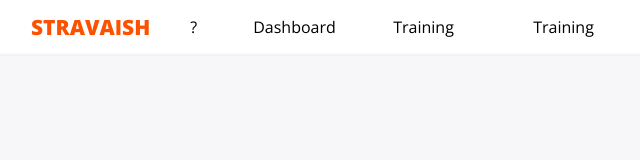
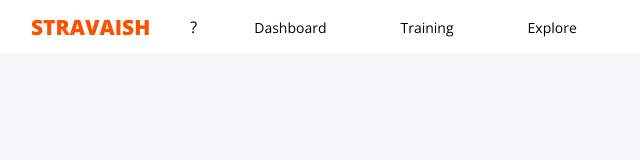
Before and after one commit to T-McVee/stravaish, a React (Create React App) app: page / in a window 1280 px wide. Shown: the top 160 px of the page, without its empty margins (0-640 px from the left). Built offline with nearby package versions, Linux system fonts and the light colour scheme.

Commit message:
Improves the dropdown component style and function

```diff
--- a/src/components/GlobalNav/Dropdown.js
+++ b/src/components/GlobalNav/Dropdown.js
@@ -5,15 +5,16 @@ import { A } from '../Globals/A';
 export const Dropdown = (props) => {
   const { label, links } = props;
 
+  if (!label || !links) return null;
   return (
     <Wrapper>
-      <A href={label.url}>{label.title}</A>
-      <ul className="options">
+      <A link={label.url}>{label.title}</A>
+      <Ul className="options">
         {links &&
           links.map((el) => (
             <DropdownOption title={el.title} url={el.url} key={el.title} />
           ))}
-      </ul>
+      </Ul>
     </Wrapper>
   );
 };
@@ -23,39 +24,48 @@ const Wrapper = styled.li`
   display: flex;
   flex-direction: column;
   justify-content: center;
-  height: 55px;
-  width: 100px;
+  height: 100%;
+  width: fit-content;
 
   & > A {
+    font-size: ${({ theme }) => theme.fontSize?.normal};
     display: flex;
     align-items: center;
     height: 100%;
     width: 100%;
-    color: ${({ theme }) => theme.colors.black};
-    padding-left: 1rem;
-  }
-
-  & > ul {
-    position: absolute;
-    top: 1.5rem;
-    display: none;
+    color: ${({ theme }) => theme.colors?.black};
+    padding: 0 1rem;
+    border-top: 1px solid ${({ theme }) => theme.colors?.white};
+    border-right: 1px solid ${({ theme }) => theme.colors?.white};
+    border-left: 1px solid ${({ theme }) => theme.colors?.white};
   }
 
   :hover {
     & > A {
-      color: ${({ theme }) => theme.colors.orange};
-      background-color: ${({ theme }) => theme.colors.white};
-      border-top: 1px solid ${({ theme }) => theme.colors.greyMid};
-      border-right: 1px solid ${({ theme }) => theme.colors.greyMid};
-      border-left: 1px solid ${({ theme }) => theme.colors.greyMid};
+      color: ${({ theme }) => theme.colors?.orange};
+      background-color: ${({ theme }) => theme.colors?.white};
+      border-top: 1px solid ${({ theme }) => theme.colors?.greyMid};
+      border-right: 1px solid ${({ theme }) => theme.colors?.greyMid};
+      border-left: 1px solid ${({ theme }) => theme.colors?.greyMid};
     }
 
     & > ul {
-      display: inline-block;
-      background-color: ${({ theme }) => theme.colors.white};
-      border-right: 1px solid ${({ theme }) => theme.colors.greyMid};
-      border-bottom: 1px solid ${({ theme }) => theme.colors.greyMid};
-      border-left: 1px solid ${({ theme }) => theme.colors.greyMid};
+      display: flex;
+      width: 200px;
+      flex-direction: column;
+      position: absolute;
+      top: 55px;
+      background-color: ${({ theme }) => theme.colors?.white};
+      border-right: 1px solid ${({ theme }) => theme.colors?.greyMid};
+      border-bottom: 1px solid ${({ theme }) => theme.colors?.greyMid};
+      border-left: 1px solid ${({ theme }) => theme.colors?.greyMid};
     }
   }
 `;
+
+const Ul = styled.ul`
+  display: none;
+  margin: 0;
+  padding: 0;
+  list-style: none;
+`;
--- a/src/components/GlobalNav/DropdownOption.js
+++ b/src/components/GlobalNav/DropdownOption.js
@@ -5,14 +5,21 @@ export const DropdownOption = (props) => {
   const { title, url } = props;
 
   if (!title) return null;
-  return <Li key={title}>{url ? <A href={url}>{title}</A> : <>{title}</>}</Li>;
+  return (
+    <Li key={title} data-testid="dropdown-option">
+      {url ? <A link={url}>{title}</A> : <>{title}</>}
+    </Li>
+  );
 };
 
 const Li = styled.li`
+  width: 100%;
   list-style: none;
-  padding: 0.5rem 1rem;
+  padding: 1rem 0rem 1rem 1rem;
+  margin: 0;
 
-  &:hover {
-    background-color: ${({ theme }) => theme.colors.greyMid};
+  :hover {
+    cursor: pointer;
+    background-color: ${({ theme }) => theme.colors?.greyMid};
   }
 `;
--- a/src/components/GlobalNav/index.js
+++ b/src/components/GlobalNav/index.js
@@ -1,17 +1,20 @@
 import styled from 'styled-components';
 import { Dropdown } from './Dropdown';
 import { Logo } from './Logo';
+import { A } from '../Globals/A';
 
 const index = () => {
   return (
     <Wrapper className="wrapper">
       <nav>
-        <LinkBlock className="left">
-          <Logo>STRAVAish</Logo>
+        <LinkBlock>
+          <A>
+            <Logo>STRAVAish</Logo>
+          </A>
           <div className="search">?</div>
           <Dropdown label={dashboard.label} links={dashboard.links} />
           <Dropdown label={training.label} links={training.links} />
-          <Dropdown label={training.label} links={training.links} />
+          <Dropdown label={explore.label} links={explore.links} />
         </LinkBlock>
         <div className="right"></div>
       </nav>
@@ -45,6 +48,19 @@ const training = {
   ],
 };
 
+const explore = {
+  label: {
+    title: 'Explore',
+    url: '#',
+  },
+  links: [
+    { title: 'One', url: '#' },
+    { title: 'Two', url: '#' },
+    { title: 'Three', url: '#' },
+    { title: 'Four', url: '#' },
+  ],
+};
+
 export default index;
 
 const Wrapper = styled.div`
@@ -65,18 +81,14 @@ const Wrapper = styled.div`
     flex-direction: row;
     align-items: center;
     justify-content: space-between;
-
-    // border: 1px solid green;
-
-    .left {
-      display: flex;
-      justify-content: space-between;
-      align-items: center;
-    }
   }
 `;
 
 const LinkBlock = styled.div`
+  height: 55px;
+  display: flex;
+  justify-content: space-between;
+  align-items: center;
   & > * {
     margin-right: 2.5rem;
   }
```
Also changed, not shown: 2 other files (tests, documents, lock files or other folders).
